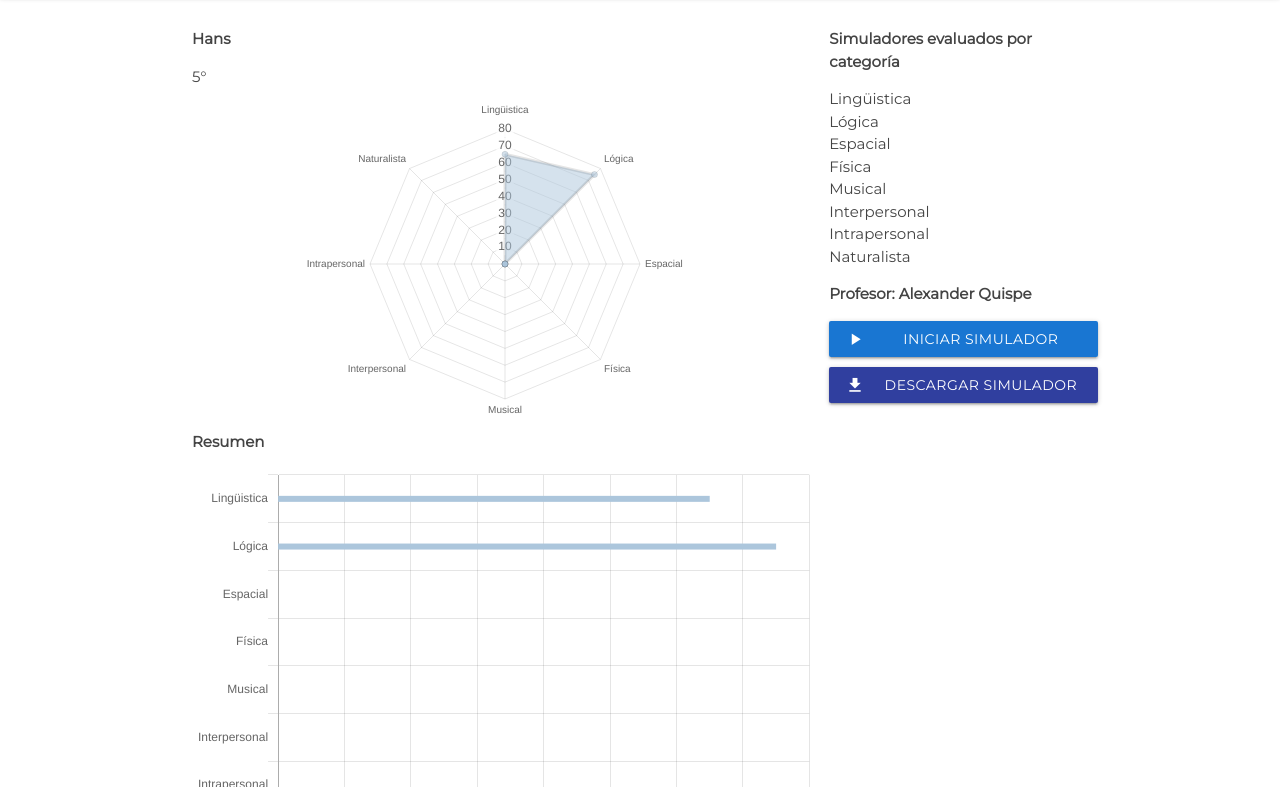
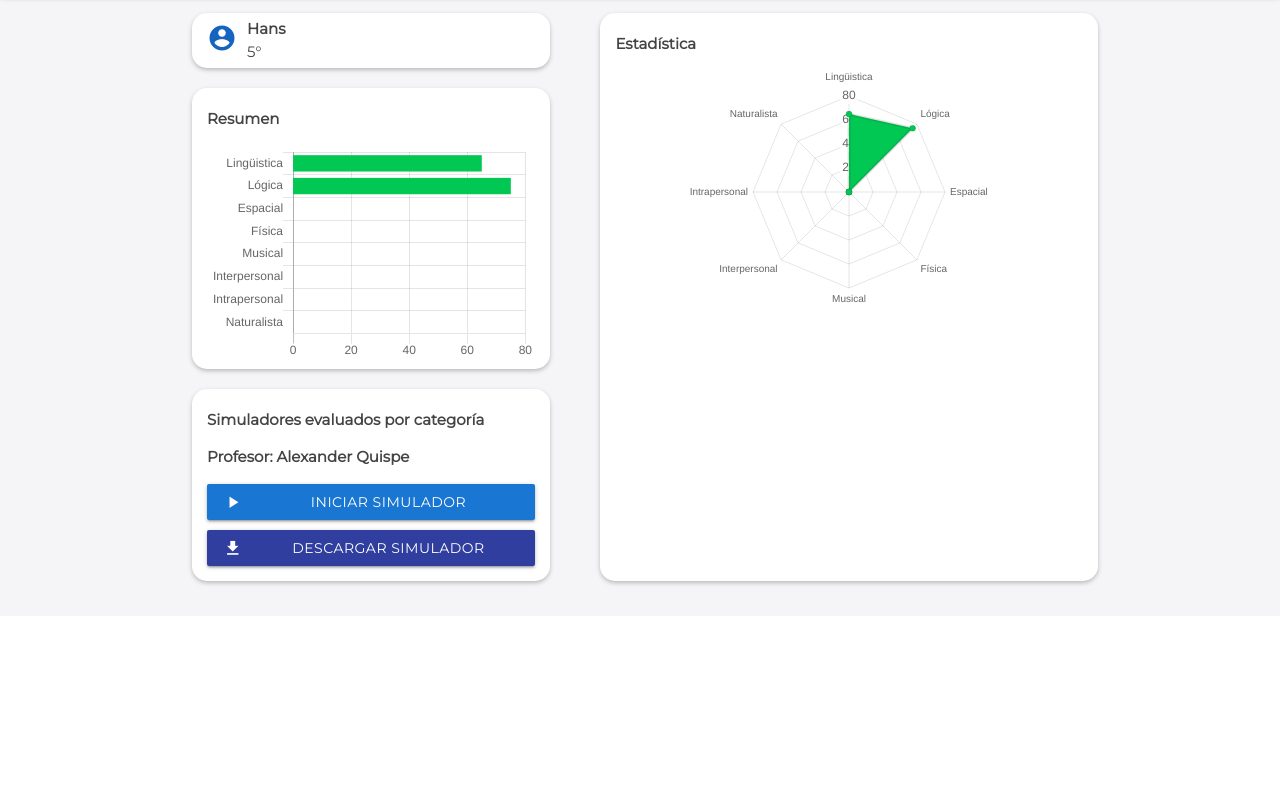
Before and after one commit to alxnderq/hackatrix-frontend, a website: page dashboard-profile.html in a window 1280 px wide. Shown: the part 63-850 px from the top of the page. After the commit the page ends 800 px from the top, so only its background shows below. Drawn offline with Linux system fonts and the light colour scheme.

Commit message:
dashboard

```diff
--- a/assets/css/styles.css
+++ b/assets/css/styles.css
@@ -20,8 +20,8 @@ body * > a {
 .container-dashboard {
     display: grid;
     grid-gap: 10px;
-    grid-template-columns: 70% 30%;
-    background-color: #fff;
+    grid-template-columns: 40% 60%;
+    color: #444;
     color: #444;
 }
 
@@ -43,10 +43,12 @@ body * > a {
 }
 .header-profile-logo svg {
     max-width: 120px;
+    height: auto;
 }
 .section {
     position: relative;
     top: 61px;
+    background: #f5f5f7;
 }
 
 .header-profile .container .header-content {
@@ -391,3 +393,45 @@ section.quiz-creator h2 {
     position: relative;
     top: 1px;
 }
+.dashboard-profile p {
+    margin: 0px;
+}
+
+.dashboard-profile {
+    background: white;
+    border-radius: 15px;
+    padding: 5px 15px;
+    box-shadow: 0px 2px 4px rgba(148, 148, 148, 0.6);
+}
+.icon-leeft i {
+    font-size: 30px;
+}
+.icon-leeft {
+    float: left;
+    vertical-align: middle;
+    color: #1565c0;
+    margin-top: 5px;
+    margin-right: 10px;
+}
+.dashboard-summary {
+    background: white;
+    border-radius: 15px;
+    padding: 5px 15px;
+    box-shadow: 0px 2px 4px rgba(148, 148, 148, 0.6);
+    margin: 20px 0px;
+}
+.section-shadow {
+    background: white;
+    border-radius: 15px;
+    padding: 5px 15px;
+    box-shadow: 0px 2px 4px rgba(148, 148, 148, 0.6);
+    margin: 20px 0px;
+}
+.dashboard-graphics {
+    margin-left: 40px;
+    background: white;
+    border-radius: 15px;
+    padding: 5px 15px;
+    box-shadow: 0px 2px 4px rgba(148, 148, 148, 0.6);
+    height: calc(100% - 20px);
+}
--- a/dashboard-profile.html
+++ b/dashboard-profile.html
@@ -65,13 +65,11 @@
             <div class="container-dashboard">
                 <div class="section-dashboard">
                     <div class="dashboard-profile">
+                        <div class="icon-leeft">
+                            <i class="material-icons">account_circle</i>
+                        </div>
                         <p class="profile-name bold">Hans</p>
                         <p class="profile-level">5°</p>
-                    </div>
-                    <div class="dashboard-graphics">
-                        <div class="dashboard-radar">
-                            <canvas id="dashboard-radar" width="300" height="150"></canvas>
-                        </div>
                     </div>
                     <div class="dashboard-summary">
                         <p class="dashboard-summary-title bold">Resumen</p>
@@ -79,9 +77,9 @@
                             <canvas id="dashboard-bar" width="150" height="100"></canvas>
                         </div>
                     </div>
-                </div>
-                <div class="section-categories">
+                    <div class="section-shadow">
                         <p class="section-categories-title bold">Simuladores evaluados por categoría</p>
+                        <!--
                         <div class="dashboard-list">
                             <ul>
                                 <li><span>Lingüistica</span></li>
@@ -94,12 +92,22 @@
                                 <li><span>Naturalista</span></li>
                             </ul>
                         </div>
+                        -->
                         <p class="section-categories-teacher bold">Profesor: Alexander Quispe</p>
                         <div class="section-sumulator-downloads">
                             <a href="quiz.html" class="btn blue darken-2"><i
                                     class="material-icons left">play_arrow</i>Iniciar Simulador</a>
                             <a href="#" class="btn indigo darken-2"><i
                                     class="material-icons left">file_download</i>Descargar Simulador</a>
+                        </div>
+                    </div>
+                </div>
+                <div class="section-categories">
+                    <div class="dashboard-graphics">
+                        <p class="dashboard-summary-title bold">Estadística</p>
+                        <div class="dashboard-radar">
+                            <canvas id="dashboard-radar" width="300" height="150"></canvas>
+                        </div>
                     </div>
                 </div>
             </div>
@@ -123,7 +131,7 @@
             data: {
                 labels: ['Lingüistica', 'Lógica', 'Espacial', 'Física', 'Musical', 'Interpersonal', 'Intrapersonal', 'Naturalista'],
                 datasets: [{
-                    backgroundColor: "rgba(172, 198, 220, 0.5)",
+                    backgroundColor: "rgba(0, 200, 83, 1)",
                     data: [65, 75, 0, 0, 0, 0, 0, 0]
                 }]
             },
@@ -145,24 +153,13 @@
             data: {
                 labels: ['Lingüistica', 'Lógica', 'Espacial', 'Física', 'Musical', 'Interpersonal', 'Intrapersonal', 'Naturalista'],
                 datasets: [{
-                    backgroundColor: "rgba(172, 198, 220, 1)",
+                    backgroundColor: "rgba(0, 200, 83, 1)",
                     data: [65, 75, 0, 0, 0, 0, 0, 0]
                 }]
             },
             options: {
                 legend: {
                     display: false
-                },
-                scales: {
-                    yAxes: [{
-                        barPercentage: 0.5,
-                        barThickness: 6,
-                        maxBarThickness: 8,
-                        minBarLength: 2,
-                        gridLines: {
-                            offsetGridLines: true
-                        }
-                    }]
                 }
             }
         });
```
Lines whose indentation alone changed are shown as unchanged.
